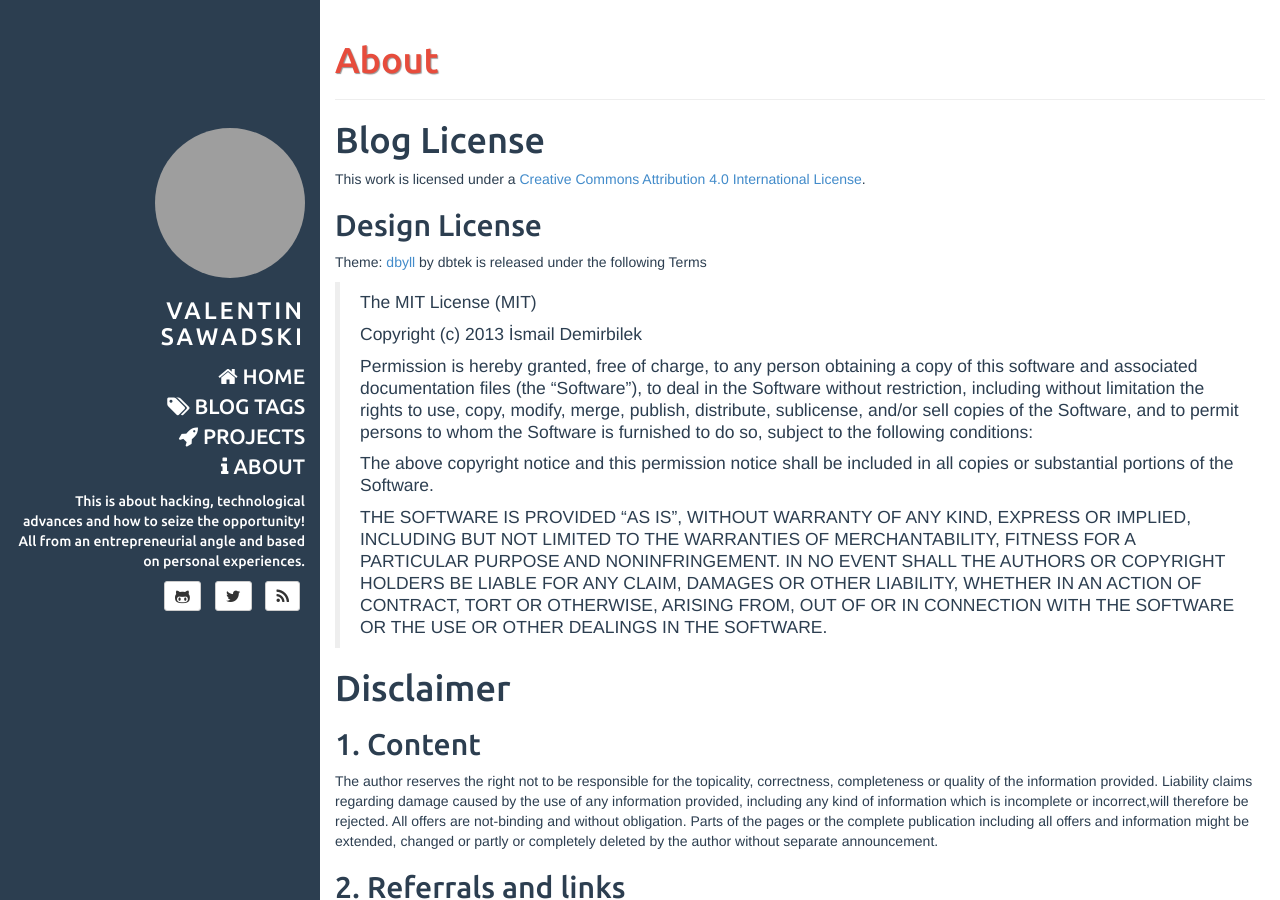
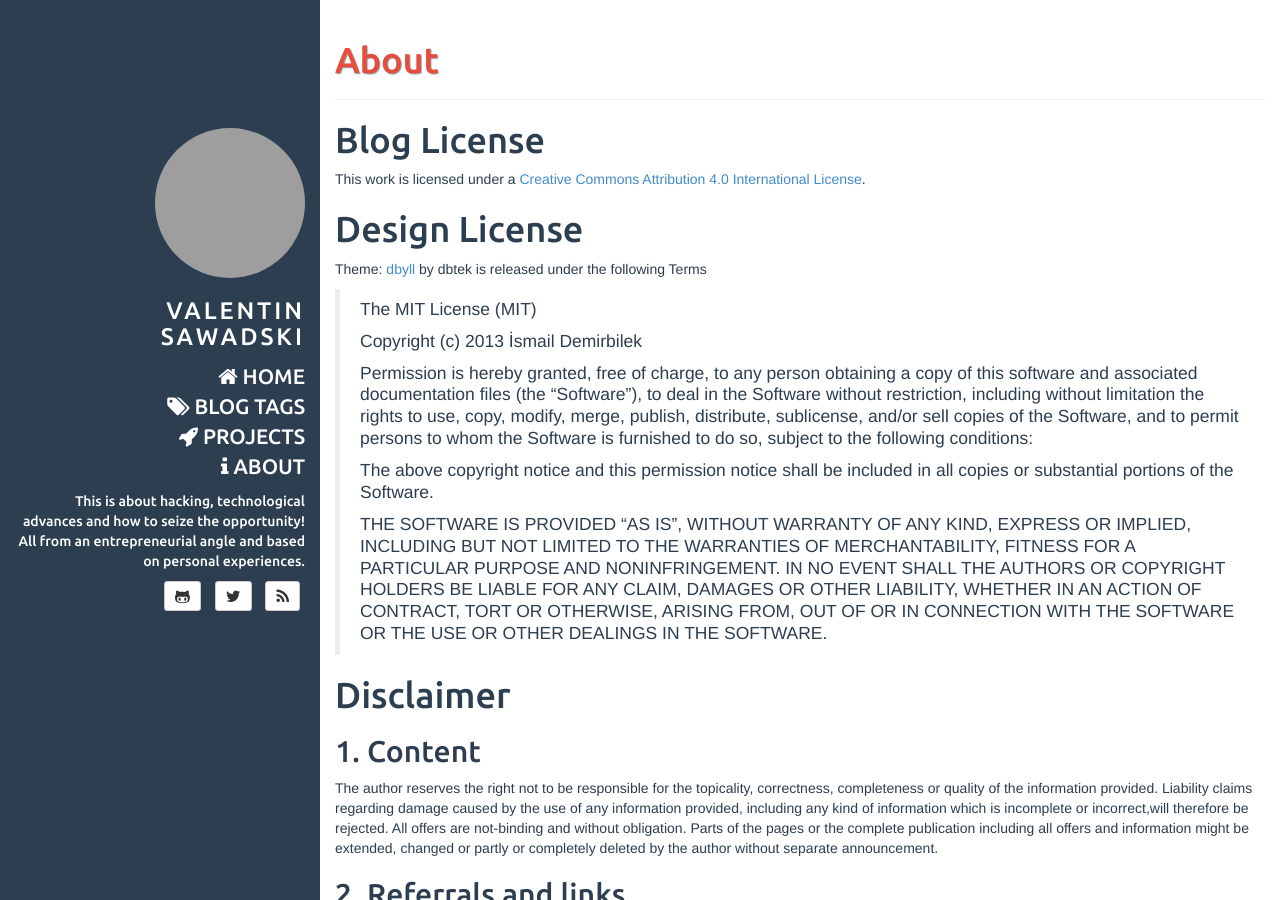
Before and after one commit to vsaw/vsaw.eu, a Jekyll site: the page built from about/index.md, in a window 1280 px wide and 900 px high. Built offline with Jekyll 4.4.1, drawn with Linux system fonts in a browser that asks for light colours; Markdown is read by kramdown in place of the engine named in the settings; grey boxes are pictures that could not be loaded.

```diff
--- a/about/index.md
+++ b/about/index.md
@@ -6,7 +6,7 @@ layout: page
 # Blog License
 This work is licensed under a [Creative Commons Attribution 4.0 International License](http://creativecommons.org/licenses/by/4.0/).
 
-## Design License
+# Design License
 Theme: [dbyll](https://github.com/dbtek/dbyll) by dbtek is released under the following Terms
 
 > The MIT License (MIT)
```
